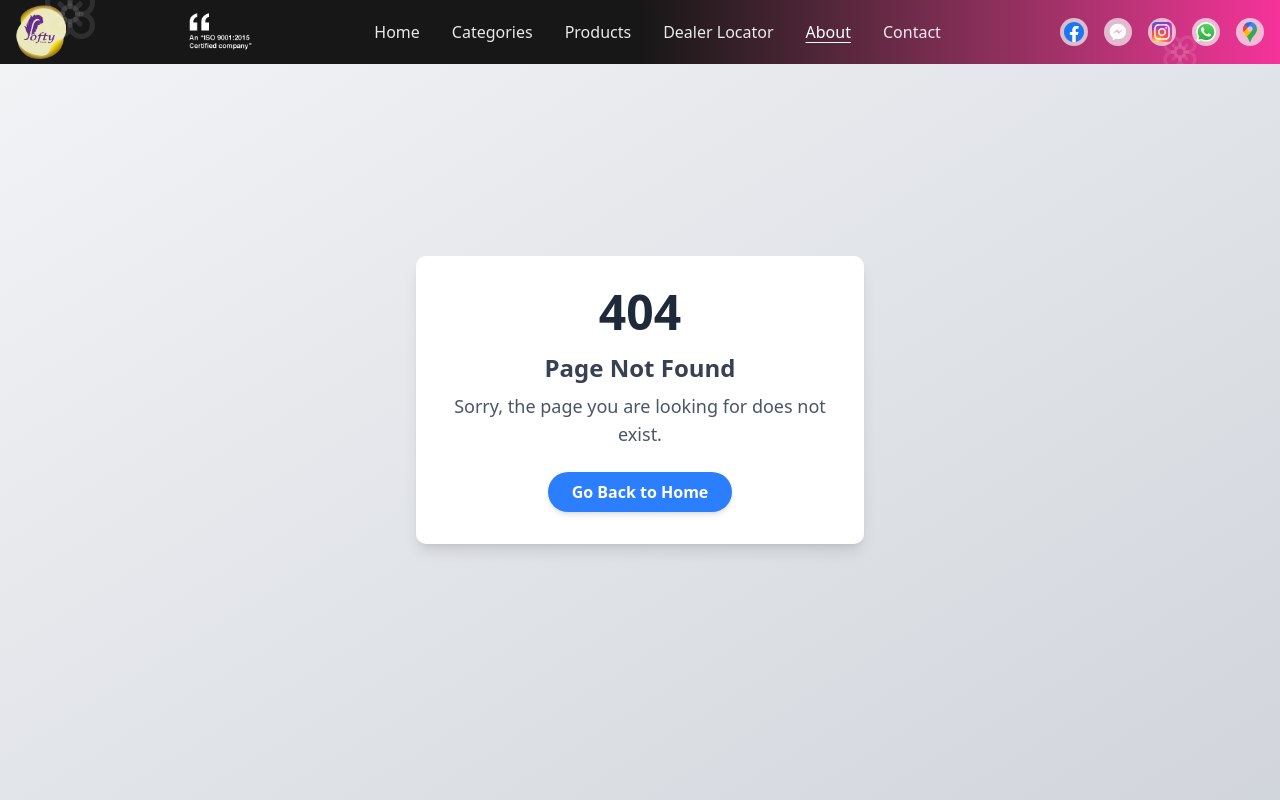
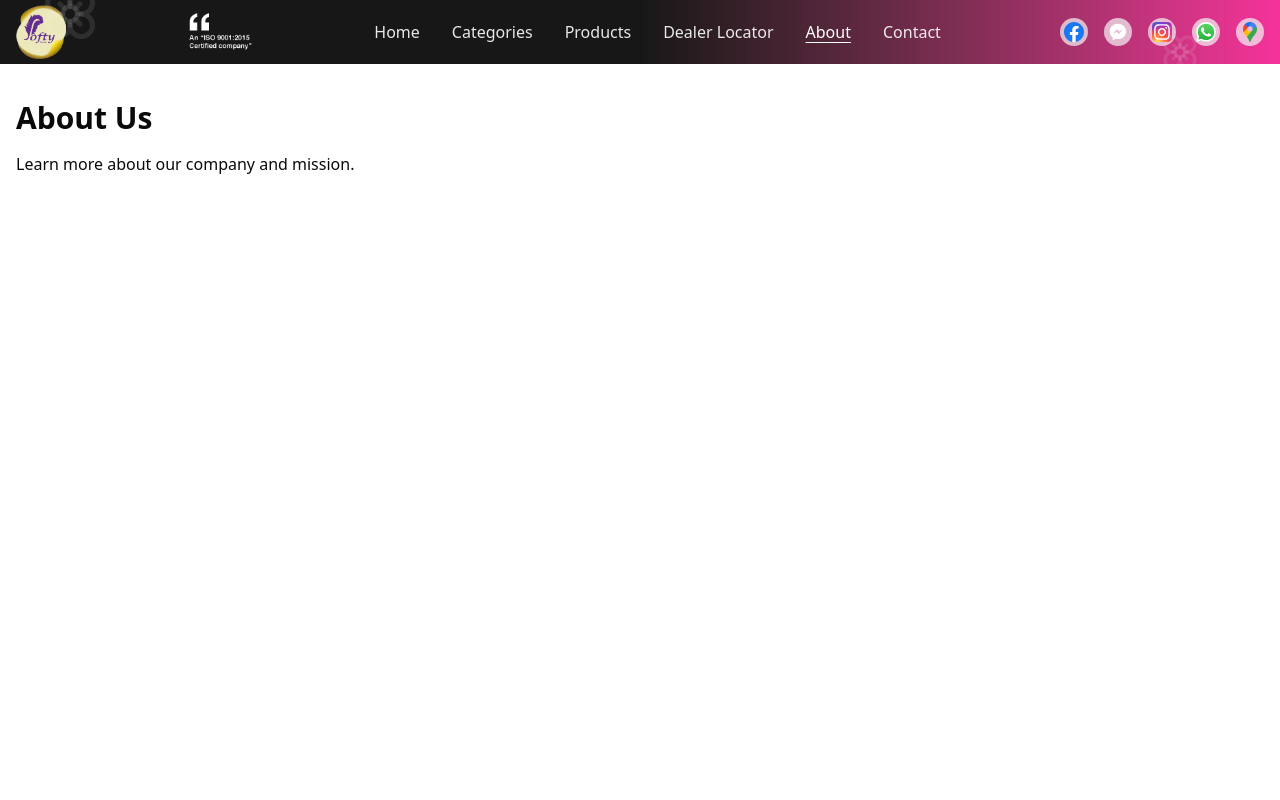
Before and after one commit to xitizupreti/Softy, a Next.js app: page /about in a window 1280 px wide. Before the commit this address had no page. Built offline with nearby package versions, Linux system fonts and the light colour scheme.

Commit message:
feat: Add Page component to display dynamic content based on route parameters

```diff
--- /dev/null
+++ b/src/app/[page]/page.tsx
@@ -0,0 +1,46 @@
+/* eslint-disable */
+/* @ts-ignore */
+// @ts-nocheck
+export default async function Page({
+  params,
+}: {
+  params: Promise<{ page: string }>;
+}) {
+  const { page } = await params;
+
+  const pageContent: { [key: string]: { title: string; description: string } } =
+    {
+      categories: {
+        title: "Categories",
+        description: "Browse through our various product categories.",
+      },
+      products: {
+        title: "Products",
+        description: "Discover our wide range of products.",
+      },
+      "dealer-locator": {
+        title: "Dealer Locator",
+        description: "Find a dealer near you.",
+      },
+      about: {
+        title: "About Us",
+        description: "Learn more about our company and mission.",
+      },
+      "contact-us": {
+        title: "Contact Us",
+        description: "Get in touch with us for any inquiries.",
+      },
+    };
+
+  const content = pageContent[page];
+  return (
+    <div className="container pt-25 mx-auto px-4 py-8">
+      <h1 className="text-3xl font-bold mb-4">
+        {content?.title || "Page Not Found"}
+      </h1>
+      <p>
+        {content?.description || "The content for this page is not available."}
+      </p>
+    </div>
+  );
+}
--- a/src/components/Header.tsx
+++ b/src/components/Header.tsx
@@ -201,9 +201,8 @@ export default function Header() {
   ];
 
   return (
-    <nav className="fixed mb-[40px]  w-full bg-gradient-to-r from-primary via-primary to-pink-500 backdrop-blur-md z-50">
+    <nav className="fixed mb-[40px] w-full bg-gradient-to-r from-primary via-primary to-pink-500 backdrop-blur-md z-50">
       <div className="container mx-auto px-4">
-        {/* Simple decorative background elements */}
         <div className="absolute inset-0 overflow-hidden pointer-events-none">
           <div className="absolute -top-4 left-10 text-white/10">
             <Flower className="w-[60px] h-[60px]" />
@@ -214,7 +213,6 @@ export default function Header() {
         </div>
 
         <div className="flex items-center justify-between">
-          {/* Logo */}
           <Image
             src="/logo.png"
             alt="Logo"
@@ -223,7 +221,6 @@ export default function Header() {
             className="object-contain"
           />
 
-          {/* Secondary Logo */}
           <div>
             <Image
               src="/iso.png"
@@ -234,10 +231,11 @@ export default function Header() {
             />
           </div>
 
-          {/* Desktop Navigation */}
           <div className="hidden md:flex items-center space-x-8">
             {navItems.map((item, index) => {
-              const isActive = pathname === item.href;
+              const isActive =
+                pathname === item.href ||
+                (item.href !== "/" && pathname.startsWith(item.href));
               return (
                 <p key={index} className="btn">
                   <Link
@@ -255,7 +253,6 @@ export default function Header() {
             })}
           </div>
 
-          {/* Mobile Menu Trigger */}
           <div className="block md:hidden">
             <Sheet open={open} onOpenChange={setOpen}>
               <SheetTrigger asChild>
@@ -269,16 +266,25 @@ export default function Header() {
                 className="bg-purple-800 text-white w-[300px] p-0"
               >
                 <nav className="flex flex-col items-center space-y-4 py-8">
-                  {navItems.map((item) => (
+                  {navItems.map((item) => {
+                    const isActive =
+                      pathname === item.href ||
+                      (item.href !== "/" && pathname.startsWith(item.href));
+                    return (
                       <Link
                         key={item.href}
                         href={item.href}
-                      className="hover:text-white/80 transition-colors duration-300 text-lg py-2"
+                        className={`hover:text-white/80 transition-colors duration-300 text-lg py-2 ${
+                          isActive
+                            ? "text-white underline underline-offset-4"
+                            : ""
+                        }`}
                         onClick={() => setOpen(false)}
                       >
                         {item.label}
                       </Link>
-                  ))}
+                    );
+                  })}
                   <div className="flex space-x-4 mt-6">
                     {socialLinks.map((link, index) => (
                       <a
@@ -297,7 +303,6 @@ export default function Header() {
             </Sheet>
           </div>
 
-          {/* Social Media Links (Desktop) */}
           <div className="hidden md:block">
             <div className="flex h-16 items-center justify-center gap-4">
               {socialLinks.map((link, index) => (
```
Lines whose indentation alone changed are shown as unchanged.
